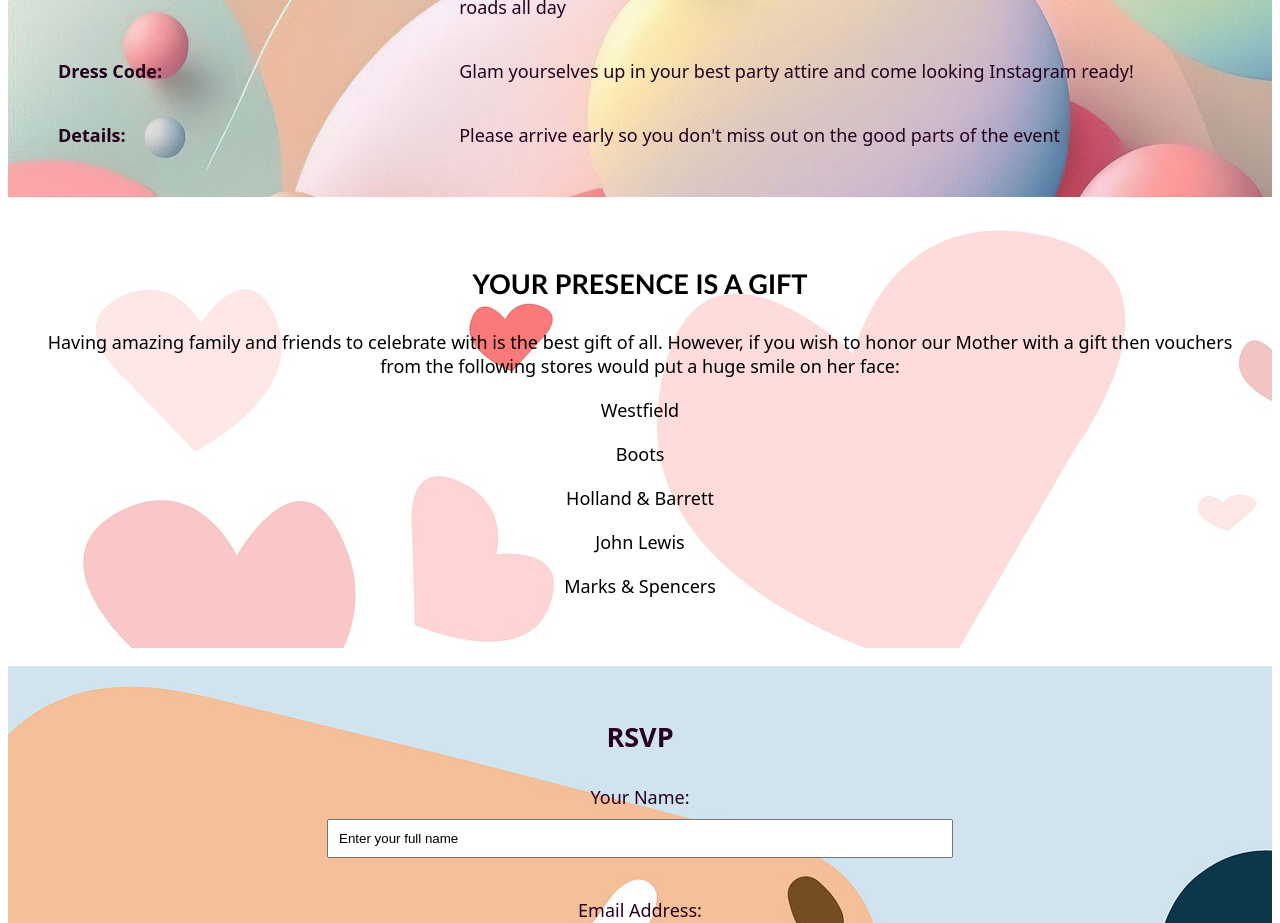
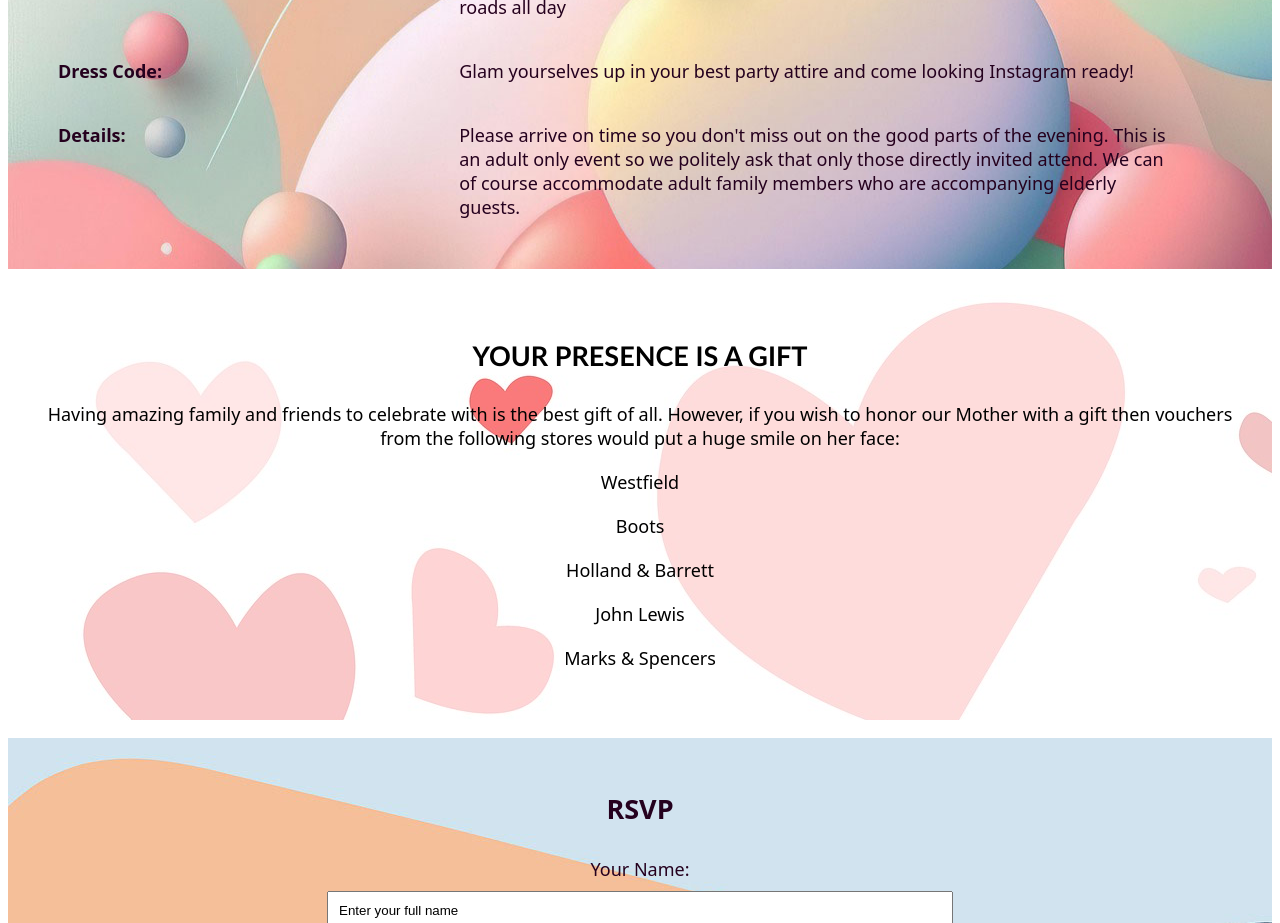
Before and after one commit to Nonyeah/Birthday-Party-Form, a React (Vite) app in the folder client/: page / in a window 1280 px wide. Shown: the part 1900-2823 px from the top of the page. Built offline with nearby package versions, Linux system fonts and the light colour scheme.

Commit message:
added extra text

```diff
--- a/client/src/location.tsx
+++ b/client/src/location.tsx
@@ -40,8 +40,10 @@
         <div className="details">
             <p className="left">Details:</p>
           <p className="right">
-            Please arrive early so you don't miss out on the good parts
-            of the event
+            Please arrive on time so you don't miss out on the good parts
+            of the evening. This is an adult only event so we politely ask that
+            only those directly invited attend. We can of course accommodate adult
+            family members who are accompanying elderly guests.
           </p>
         </div>
 
```
